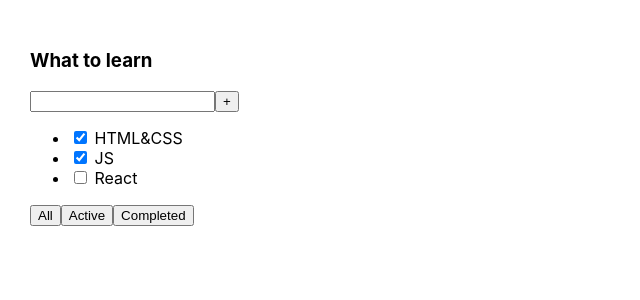
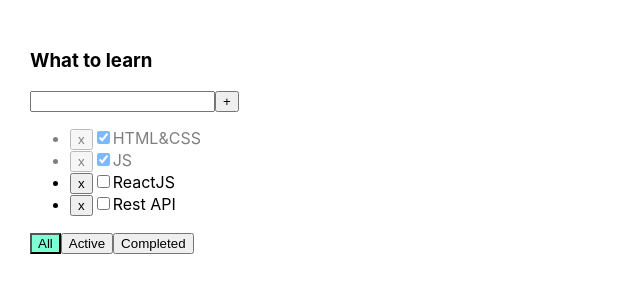
Before and after one commit to AlertDSG/Todo, a React (Create React App) app: page / in a window 1280 px wide. Shown: the top 300 px of the page, without its empty margins (0-640 px from the left). Built offline with nearby package versions, Linux system fonts and the light colour scheme.

Commit message:
add idea gitignore

```diff
--- a/package.json
+++ b/package.json
@@ -10,10 +10,12 @@
     "@types/node": "^16.7.13",
     "@types/react": "^18.0.0",
     "@types/react-dom": "^18.0.0",
+    "@types/uuid": "^8.3.4",
     "react": "^18.0.0",
     "react-dom": "^18.0.0",
     "react-scripts": "5.0.1",
     "typescript": "^4.4.2",
+    "uuid": "^8.3.2",
     "web-vitals": "^2.1.0"
   },
   "scripts": {
--- a/src/App.tsx
+++ b/src/App.tsx
@@ -1,26 +1,61 @@
-import React from 'react';
+import React, {useState} from 'react';
+import { v1 } from 'uuid';
 import './App.css';
+import {TodoList} from "./components/TodoList";
+
+export type FilteredPropsType = 'all' | 'active' | 'completed'
 
 function App() {
+    type TasksType = {
+        id: string
+        title: string
+        isDone: boolean
+    }
+
+    const [tasks, setTasks] = useState<TasksType[]>([
+        {id: v1(), title: "HTML&CSS", isDone: true},
+        {id: v1(), title: "JS", isDone: true},
+        {id: v1(), title: "ReactJS", isDone: false},
+        {id: v1(), title: "Rest API", isDone: false},
+    ])
+
+    const [filter, setFilter] = useState<FilteredPropsType>('all')
+
+    let filterTasks = tasks;
+
+    if (filter === 'completed') {
+        filterTasks = tasks.filter(t => t.isDone)
+    }
+    if (filter === 'active') {
+        filterTasks = tasks.filter(t => !t.isDone)
+    }
+
+    const filteredTasks = (filterValue: FilteredPropsType) => {
+        setFilter(filterValue)
+    }
+
+    const addTask = (value: string) => {
+        let newTask = {id: v1(), title: value, isDone: false}
+        tasks.length === 0 ? setTasks([newTask]) : setTasks([newTask, ...tasks])
+    }
+
+    const deleteTask = (tID: string) => {
+        setTasks(tasks.filter(t => t.id !== tID))
+    }
+
+    const changeInputChecked = (tId: string, value: boolean) => {
+        setTasks(tasks.map(t => t.id === tId ? {...t, isDone: value} : t))
+    }
+
     return (
         <div className="App">
-            <div>
-                <h3>What to learn</h3>
-                <div>
-                    <input/>
-                    <button>+</button>
-                </div>
-                <ul>
-                    <li><input type="checkbox" checked={true}/> <span>HTML&CSS</span></li>
-                    <li><input type="checkbox" checked={true}/> <span>JS</span></li>
-                    <li><input type="checkbox" checked={false}/> <span>React</span></li>
-                </ul>
-                <div>
-                    <button>All</button>
-                    <button>Active</button>
-                    <button>Completed</button>
-                </div>
-            </div>
+            <TodoList title={'What to learn'}
+                      tasks={filterTasks}
+                      deleteTask={deleteTask}
+                      filteredTasks={filteredTasks}
+                      addTask={addTask}
+                      changeInputChecked={changeInputChecked}
+                      filter={filter}/>
         </div>
     );
 }
--- /dev/null
+++ b/src/components/Button.tsx
@@ -0,0 +1,18 @@
+import React from "react";
+
+type ButtonPropsType = {
+    name: string
+    callback: () => void
+    className?: string
+}
+
+export const Button = (props: ButtonPropsType) => {
+
+    const onClickHandler = () => {
+        props.callback()
+    }
+
+    return (
+        <button className={props.className} onClick={onClickHandler}>{props.name}</button>
+    )
+}
--- /dev/null
+++ b/src/components/TodoList.module.css
@@ -0,0 +1,13 @@
+.error {
+    border: red 1px solid;
+}
+
+.errorMessage {
+    color: red;
+}
+.active {
+    background: aquamarine;
+}
+.isDone {
+    opacity: 0.5;
+}
--- /dev/null
+++ b/src/components/TodoList.tsx
@@ -0,0 +1,91 @@
+import React, {ChangeEvent,KeyboardEvent, useState} from "react";
+import {Button} from "./Button";
+import {FilteredPropsType} from "../App";
+import css from "./TodoList.module.css"
+
+type TasksType = {
+    id: string
+    title: string
+    isDone: boolean
+}
+
+type TodoListPropsType = {
+    title: string
+    tasks: TasksType[]
+    filter: FilteredPropsType
+    deleteTask: (tId: string) => void
+    addTask: (newTask: string) => void
+    filteredTasks: (filterValue: FilteredPropsType) => void
+    changeInputChecked: (tId: string, value: boolean) => void
+}
+
+export const TodoList = (props: TodoListPropsType) => {
+
+    const [newTask, setNewTask] = useState<string>('')
+    const [error, setError] = useState<string|null>('')
+
+
+    const onChangeInputHandler = ( e: ChangeEvent<HTMLInputElement>) => {
+        setError(null)
+        setNewTask(e.currentTarget.value)
+    }
+
+    const onClickButtonHandler = () => {
+        if(newTask.trim() !== '') {
+            props.addTask(newTask)
+            setNewTask('')
+        } else {
+            setError('Ahtung')
+        }
+
+    }
+
+    const onKeyPressHandler = (e: KeyboardEvent<HTMLInputElement>) => {
+        if(e.key === 'Enter') {
+            onClickButtonHandler()
+        }
+    }
+
+    const onChangeInputCheckedHandler = (tId: string, value: boolean) => {
+        props.changeInputChecked(tId, value)
+    }
+
+    const deleteTask = (tId: string) => {
+        props.deleteTask(tId)
+    }
+
+    return (
+        <div>
+            <h3>{props.title}</h3>
+            <div>
+                <input className={error ? css.error : ''}
+                       value={newTask}
+                       onChange={onChangeInputHandler}
+                        onKeyPress={onKeyPressHandler}/>
+                <button onClick={onClickButtonHandler}>+</button>
+                <div className={error ? css.errorMessage : ''}>{error}</div>
+            </div>
+            <ul>
+                {
+                    props.tasks.map(t =>{
+                        return (
+                        <li key={t.id} className={t.isDone ? css.isDone : ''}><button onClick={()=>deleteTask(t.id)}>x</button>
+                            <input onChange={(e: ChangeEvent<HTMLInputElement>) => onChangeInputCheckedHandler(t.id, e.currentTarget.checked)} type="checkbox" checked={t.isDone}/>
+                            <span>{t.title}</span>
+                        </li>
+                        )})
+                }
+
+            </ul>
+            <div>
+                <Button className={props.filter === 'all' ? css.active : ''}
+                        name={'All'} callback={()=>{props.filteredTasks('all')}}/>
+                <Button className={props.filter === 'active' ? css.active : ''}
+                        name={'Active'} callback={()=>{props.filteredTasks('active')}}/>
+                <Button className={props.filter === 'completed' ? css.active : ''}
+                        name={'Completed'} callback={()=>{props.filteredTasks('completed')}}/>
+            </div>
+        </div>
+    )
+
+}
```
Also changed, not shown: 1 other file (tests, documents, lock files or other folders).
